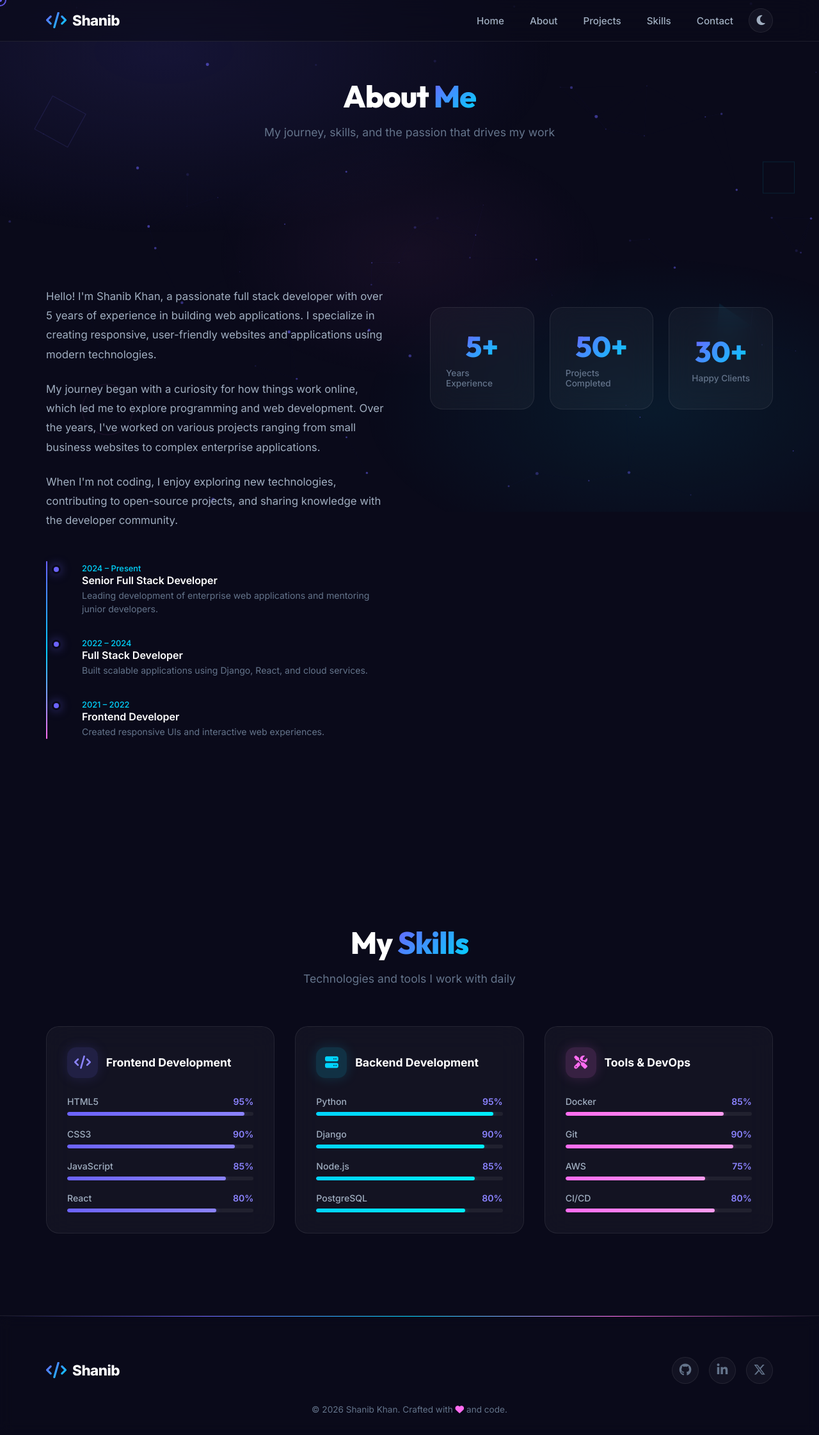
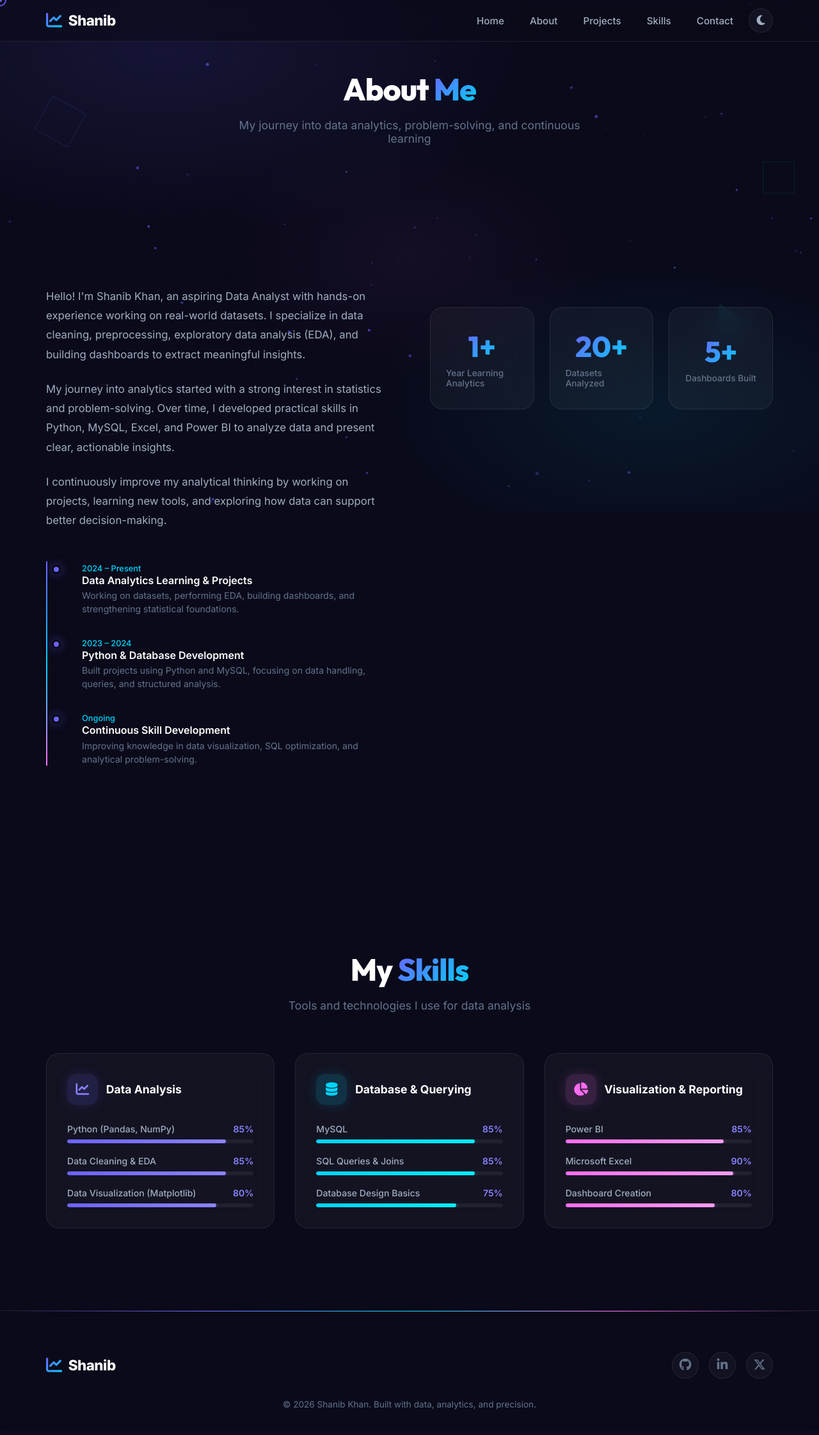
Before and after one commit to shanib-techie/my_final_portfolio_site, a Django app: page /about/ in a window 1280 px wide. Shown: the whole page at 64% size. After the commit the page ends 2203 px from the top, so only its background shows below. Run offline with Django 4.2, Linux system fonts and the light colour scheme.

Commit message:
finally project done

```diff
--- a/portfolio/portfolio_site/main/templates/main/about.html
+++ b/portfolio/portfolio_site/main/templates/main/about.html
@@ -5,7 +5,7 @@
 <section class="hero" style="min-height: 40vh; padding-bottom: 0;">
     <div class="container">
         <h1 class="section-title reveal">About <span>Me</span></h1>
-        <p class="section-subtitle reveal">My journey, skills, and the passion that drives my work</p>
+        <p class="section-subtitle reveal">My journey into data analytics, problem-solving, and continuous learning</p>
     </div>
 </section>
 
@@ -13,61 +13,64 @@
     <div class="container">
         <div class="about-content">
             <div class="about-text reveal-left">
-                <p>Hello! I'm Shanib Khan, a passionate full stack developer with over 5 years of experience in building web applications. I specialize in creating responsive, user-friendly websites and applications using modern technologies.</p>
-                <p>My journey began with a curiosity for how things work online, which led me to explore programming and web development. Over the years, I've worked on various projects ranging from small business websites to complex enterprise applications.</p>
-                <p>When I'm not coding, I enjoy exploring new technologies, contributing to open-source projects, and sharing knowledge with the developer community.</p>
+                <p>Hello! I'm Shanib Khan, an aspiring Data Analyst with hands-on experience working on real-world datasets. I specialize in data cleaning, preprocessing, exploratory data analysis (EDA), and building dashboards to extract meaningful insights.</p>
+
+                <p>My journey into analytics started with a strong interest in statistics and problem-solving. Over time, I developed practical skills in Python, MySQL, Excel, and Power BI to analyze data and present clear, actionable insights.</p>
+
+                <p>I continuously improve my analytical thinking by working on projects, learning new tools, and exploring how data can support better decision-making.</p>
 
                 <!-- Timeline -->
                 <div class="timeline reveal">
                     <div class="timeline-item">
                         <span class="year">2024 – Present</span>
-                        <h4>Senior Full Stack Developer</h4>
-                        <p>Leading development of enterprise web applications and mentoring junior developers.</p>
+                        <h4>Data Analytics Learning & Projects</h4>
+                        <p>Working on datasets, performing EDA, building dashboards, and strengthening statistical foundations.</p>
                     </div>
                     <div class="timeline-item">
-                        <span class="year">2022 – 2024</span>
-                        <h4>Full Stack Developer</h4>
-                        <p>Built scalable applications using Django, React, and cloud services.</p>
+                        <span class="year">2023 – 2024</span>
+                        <h4>Python & Database Development</h4>
+                        <p>Built projects using Python and MySQL, focusing on data handling, queries, and structured analysis.</p>
                     </div>
                     <div class="timeline-item">
-                        <span class="year">2021 – 2022</span>
-                        <h4>Frontend Developer</h4>
-                        <p>Created responsive UIs and interactive web experiences.</p>
+                        <span class="year">Ongoing</span>
+                        <h4>Continuous Skill Development</h4>
+                        <p>Improving knowledge in data visualization, SQL optimization, and analytical problem-solving.</p>
                     </div>
                 </div>
             </div>
+
             <div class="reveal-right">
                 <div class="stats stagger-children">
                     <div class="stat-card">
                         <div class="stat-card-inner">
                             <div class="stat-card-front">
-                                <div class="stat-number" data-target="5" data-suffix="+">0</div>
-                                <div class="stat-label">Years Experience</div>
+                                <div class="stat-number" data-target="1" data-suffix="+">0</div>
+                                <div class="stat-label">Year Learning Analytics</div>
                             </div>
                             <div class="stat-card-back">
-                                <p>Building production-grade web apps since 2021</p>
+                                <p>Focused on data analysis, statistics, and visualization projects</p>
                             </div>
                         </div>
                     </div>
                     <div class="stat-card">
                         <div class="stat-card-inner">
                             <div class="stat-card-front">
-                                <div class="stat-number" data-target="50" data-suffix="+">0</div>
-                                <div class="stat-label">Projects Completed</div>
+                                <div class="stat-number" data-target="20" data-suffix="+">0</div>
+                                <div class="stat-label">Datasets Analyzed</div>
                             </div>
                             <div class="stat-card-back">
-                                <p>From MVPs to enterprise solutions across industries</p>
+                                <p>Performed cleaning, transformation, and insight extraction</p>
                             </div>
                         </div>
                     </div>
                     <div class="stat-card">
                         <div class="stat-card-inner">
                             <div class="stat-card-front">
-                                <div class="stat-number" data-target="30" data-suffix="+">0</div>
-                                <div class="stat-label">Happy Clients</div>
+                                <div class="stat-number" data-target="5" data-suffix="+">0</div>
+                                <div class="stat-label">Dashboards Built</div>
                             </div>
                             <div class="stat-card-back">
-                                <p>Trusted by startups and businesses worldwide</p>
+                                <p>Created interactive reports using Power BI and Excel</p>
                             </div>
                         </div>
                     </div>
@@ -80,74 +83,69 @@
 <section class="skills" id="skills">
     <div class="container">
         <h2 class="section-title reveal">My <span>Skills</span></h2>
-        <p class="section-subtitle reveal">Technologies and tools I work with daily</p>
+        <p class="section-subtitle reveal">Tools and technologies I use for data analysis</p>
         <div class="skill-grid stagger-children reveal">
+
+            <!-- Data Analysis -->
             <div class="skill-card">
                 <div class="skill-card-header">
-                    <div class="skill-icon frontend"><i class="fas fa-code"></i></div>
-                    <h3>Frontend Development</h3>
+                    <div class="skill-icon frontend"><i class="fas fa-chart-line"></i></div>
+                    <h3>Data Analysis</h3>
                 </div>
                 <div class="skill-item">
-                    <h4><span>HTML5</span><span>95%</span></h4>
-                    <div class="skill-bar"><div class="skill-progress frontend-bar" style="width: 95%"></div></div>
-                </div>
-                <div class="skill-item">
-                    <h4><span>CSS3</span><span>90%</span></h4>
-                    <div class="skill-bar"><div class="skill-progress frontend-bar" style="width: 90%"></div></div>
-                </div>
-                <div class="skill-item">
-                    <h4><span>JavaScript</span><span>85%</span></h4>
+                    <h4><span>Python (Pandas, NumPy)</span><span>85%</span></h4>
                     <div class="skill-bar"><div class="skill-progress frontend-bar" style="width: 85%"></div></div>
                 </div>
                 <div class="skill-item">
-                    <h4><span>React</span><span>80%</span></h4>
+                    <h4><span>Data Cleaning & EDA</span><span>85%</span></h4>
+                    <div class="skill-bar"><div class="skill-progress frontend-bar" style="width: 85%"></div></div>
+                </div>
+                <div class="skill-item">
+                    <h4><span>Data Visualization (Matplotlib)</span><span>80%</span></h4>
                     <div class="skill-bar"><div class="skill-progress frontend-bar" style="width: 80%"></div></div>
                 </div>
             </div>
+
+            <!-- Database & Querying -->
             <div class="skill-card">
                 <div class="skill-card-header">
-                    <div class="skill-icon backend"><i class="fas fa-server"></i></div>
-                    <h3>Backend Development</h3>
+                    <div class="skill-icon backend"><i class="fas fa-database"></i></div>
+                    <h3>Database & Querying</h3>
                 </div>
                 <div class="skill-item">
-                    <h4><span>Python</span><span>95%</span></h4>
-                    <div class="skill-bar"><div class="skill-progress backend-bar" style="width: 95%"></div></div>
-                </div>
-                <div class="skill-item">
-                    <h4><span>Django</span><span>90%</span></h4>
-                    <div class="skill-bar"><div class="skill-progress backend-bar" style="width: 90%"></div></div>
-                </div>
-                <div class="skill-item">
-                    <h4><span>Node.js</span><span>85%</span></h4>
+                    <h4><span>MySQL</span><span>85%</span></h4>
                     <div class="skill-bar"><div class="skill-progress backend-bar" style="width: 85%"></div></div>
                 </div>
                 <div class="skill-item">
-                    <h4><span>PostgreSQL</span><span>80%</span></h4>
-                    <div class="skill-bar"><div class="skill-progress backend-bar" style="width: 80%"></div></div>
+                    <h4><span>SQL Queries & Joins</span><span>85%</span></h4>
+                    <div class="skill-bar"><div class="skill-progress backend-bar" style="width: 85%"></div></div>
+                </div>
+                <div class="skill-item">
+                    <h4><span>Database Design Basics</span><span>75%</span></h4>
+                    <div class="skill-bar"><div class="skill-progress backend-bar" style="width: 75%"></div></div>
                 </div>
             </div>
+
+            <!-- Visualization & Reporting -->
             <div class="skill-card">
                 <div class="skill-card-header">
-                    <div class="skill-icon tools"><i class="fas fa-tools"></i></div>
-                    <h3>Tools & DevOps</h3>
+                    <div class="skill-icon tools"><i class="fas fa-chart-pie"></i></div>
+                    <h3>Visualization & Reporting</h3>
                 </div>
                 <div class="skill-item">
-                    <h4><span>Docker</span><span>85%</span></h4>
+                    <h4><span>Power BI</span><span>85%</span></h4>
                     <div class="skill-bar"><div class="skill-progress tools-bar" style="width: 85%"></div></div>
                 </div>
                 <div class="skill-item">
-                    <h4><span>Git</span><span>90%</span></h4>
+                    <h4><span>Microsoft Excel</span><span>90%</span></h4>
                     <div class="skill-bar"><div class="skill-progress tools-bar" style="width: 90%"></div></div>
                 </div>
                 <div class="skill-item">
-                    <h4><span>AWS</span><span>75%</span></h4>
-                    <div class="skill-bar"><div class="skill-progress tools-bar" style="width: 75%"></div></div>
-                </div>
-                <div class="skill-item">
-                    <h4><span>CI/CD</span><span>80%</span></h4>
+                    <h4><span>Dashboard Creation</span><span>80%</span></h4>
                     <div class="skill-bar"><div class="skill-progress tools-bar" style="width: 80%"></div></div>
                 </div>
             </div>
+
         </div>
     </div>
 </section>
--- a/portfolio/portfolio_site/main/templates/main/base.html
+++ b/portfolio/portfolio_site/main/templates/main/base.html
@@ -4,7 +4,7 @@
 <head>
     <meta charset="UTF-8">
     <meta name="viewport" content="width=device-width, initial-scale=1.0">
-    <meta name="description" content="Shanib Khan — Full Stack Developer specializing in Django, React, and modern web technologies.">
+    <meta name="description" content="Shanib Khan — Data Analyst specializing in MySQL, Power BI, Python, and data visualization.">
     <title>{% block title %}Shanib Khan — Portfolio{% endblock %}</title>
     <link rel="stylesheet" href="{% static 'css/style.css' %}">
     <link rel="stylesheet" href="https://cdnjs.cloudflare.com/ajax/libs/font-awesome/6.5.0/css/all.min.css">
@@ -29,7 +29,7 @@
     <nav class="navbar">
         <div class="container">
             <a href="{% url 'main:index' %}" class="logo">
-                <i class="fas fa-code"></i>
+                <i class="fas fa-chart-line"></i>
                 <span>Shanib</span>
             </a>
             <ul class="nav-links">
@@ -58,16 +58,16 @@
         <div class="container">
             <div class="footer-content">
                 <a href="{% url 'main:index' %}" class="logo">
-                    <i class="fas fa-code"></i>
+                    <i class="fas fa-chart-line"></i>
                     <span>Shanib</span>
                 </a>
                 <ul class="footer-links">
-                    <li><a href="https://github.com/shanibkhan" target="_blank" aria-label="GitHub"><i class="fab fa-github"></i></a></li>
+                    <li><a href="https://github.com/shanib-techie" target="_blank" aria-label="GitHub"><i class="fab fa-github"></i></a></li>
                     <li><a href="https://linkedin.com/in/shanibkhan" target="_blank" aria-label="LinkedIn"><i class="fab fa-linkedin-in"></i></a></li>
                     <li><a href="https://twitter.com/shanibkhan" target="_blank" aria-label="Twitter"><i class="fab fa-x-twitter"></i></a></li>
                 </ul>
             </div>
-            <p class="footer-copy">&copy; 2026 Shanib Khan. Crafted with <i class="fas fa-heart" style="color: var(--accent);"></i> and code.</p>
+            <p class="footer-copy">&copy; 2026 Shanib Khan. Built with data, analytics, and precision.</p>
         </div>
     </footer>
 
--- a/portfolio/portfolio_site/main/templates/main/contact.html
+++ b/portfolio/portfolio_site/main/templates/main/contact.html
@@ -17,15 +17,15 @@
                 <p>I'm always open to discussing new projects, creative ideas, or opportunities to be part of your visions.</p>
                 <div class="contact-item">
                     <i class="fas fa-envelope"></i>
-                    <p>contact@shanibkhan.com</p>
+                    <p>shanibkhan622@gmail.com</p>
                 </div>
                 <div class="contact-item">
                     <i class="fas fa-phone"></i>
-                    <p>+1 (555) 123-4567</p>
+                    <p>+91 9354 257 451</p>
                 </div>
                 <div class="contact-item">
                     <i class="fas fa-map-marker-alt"></i>
-                    <p>San Francisco, CA</p>
+                    <p>DELHI,NEW DELHI</p>
                 </div>
             </div>
             <div class="contact-form reveal-right">
--- a/portfolio/portfolio_site/static/js/main.js
+++ b/portfolio/portfolio_site/static/js/main.js
@@ -122,7 +122,7 @@ document.addEventListener('DOMContentLoaded', () => {
             requestAnimationFrame(animateCursor);
         }
         animateCursor();
-
+// .................................................................................
         // Hover effect on interactive elements
         const hoverTargets = document.querySelectorAll('a, button, .project-card, .skill-card, .stat-card, .cta-button, .hero-card');
         hoverTargets.forEach(el => {
@@ -160,11 +160,10 @@ document.addEventListener('DOMContentLoaded', () => {
             }
         });
     }
-
 // ---------- Typed Text Animation ----------
 const typedEl = document.querySelector('.typed-text');
 if (typedEl) {
-        const roles = ['Full Stack Developer', 'UI/UX Designer', 'Problem Solver', 'Tech Enthusiast'];
+    const roles = ['Data Analyst','Power BI & SQL Specialist','Python Data Explorer','Turning Data into Insights' ];
     let roleIndex = 0;
     let charIndex = 0;
     let isDeleting = false;
@@ -185,15 +184,16 @@ document.addEventListener('DOMContentLoaded', () => {
 
         if (!isDeleting && charIndex === currentRole.length) {
             isDeleting = true;
-                typingSpeed = 2000; // Pause at end
+            typingSpeed = 1500;
         } else if (isDeleting && charIndex === 0) {
             isDeleting = false;
             roleIndex = (roleIndex + 1) % roles.length;
-                typingSpeed = 500; // Pause before next word
+            typingSpeed = 400;
         }
 
         setTimeout(typeText, typingSpeed);
     }
+
     typeText();
 }
 
```
Also changed, not shown: portfolio/portfolio_site/main/templates/main/index.html (+25 -25 lines), portfolio/portfolio_site/main/templates/main/projects.html (+34 -29 lines), portfolio/portfolio_site/main/templates/main/skills.html (+39 -32 lines), 6 other files. Lines whose indentation alone changed are shown as unchanged.
